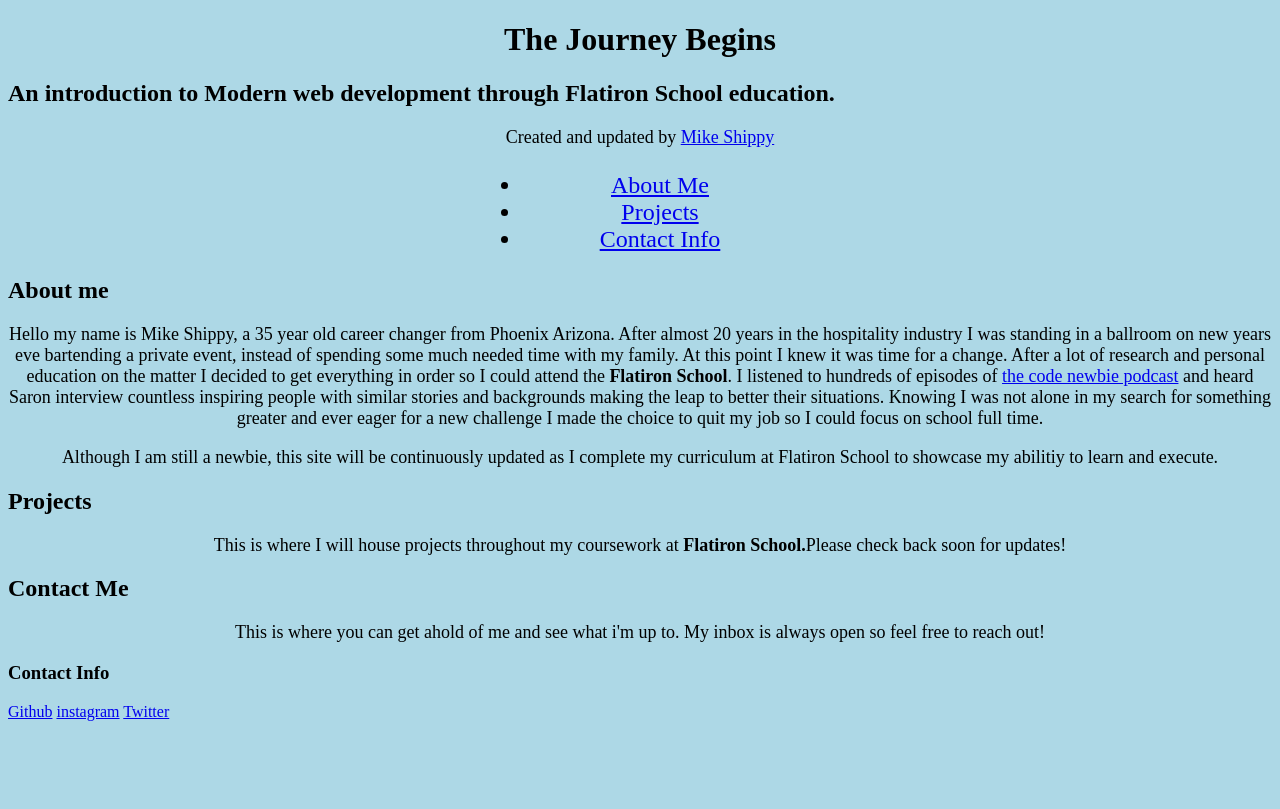
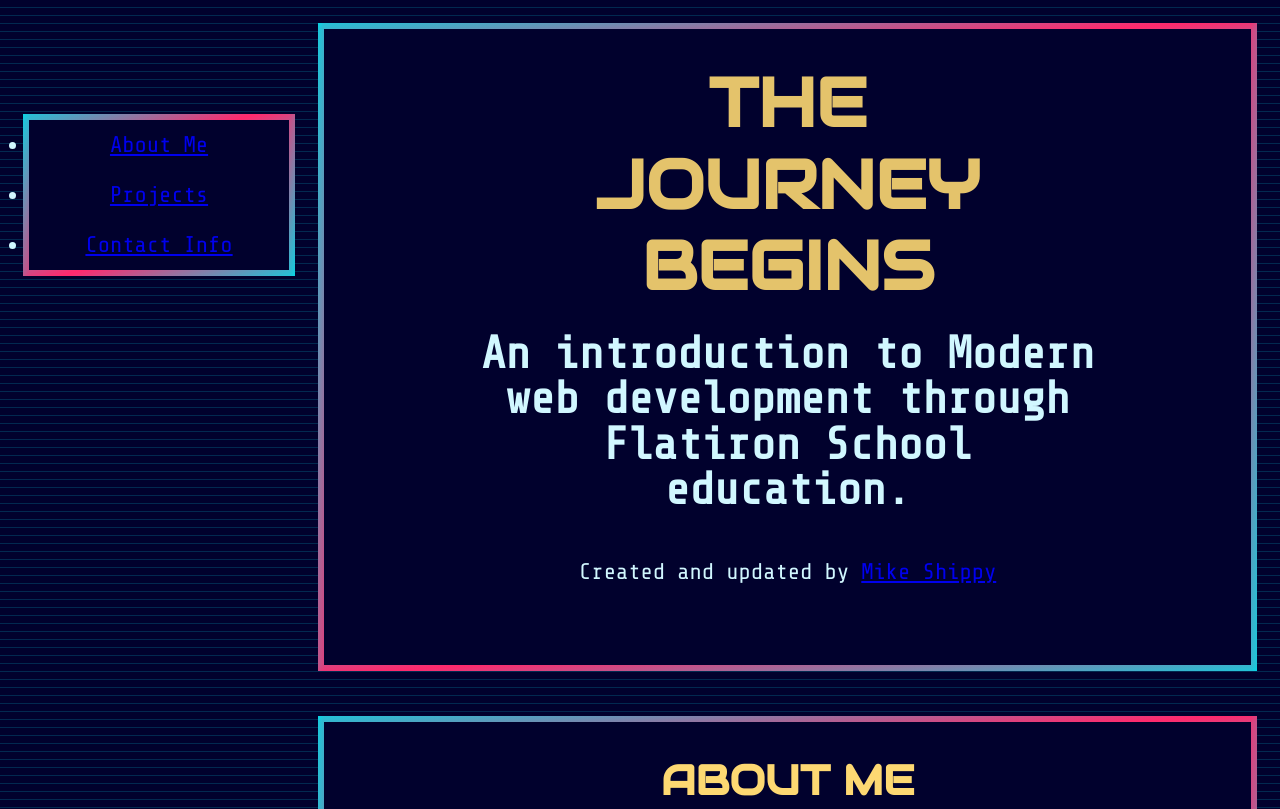
Before and after one commit to mikeship04/my-git-project, a plain HTML site: page index.html in a window 1280 px wide. Shown: the top 809 px of the page. Drawn offline with nearby package versions, Linux system fonts and the light colour scheme.

Commit message:
css and html updates

```diff
--- a/index.html
+++ b/index.html
@@ -35,7 +35,7 @@
                         on new years eve bartending a private event, instead of spending some much needed time with my family.  At this point I knew it was time for a change.  After a lot of research
                         and personal education on the matter I decided to get everything in order so I could attend the <strong>Flatiron School</strong>.  I listened to hundreds of episodes of
                         <a href="https://www.codenewbie.org/podcast" target="_blank">the code newbie podcast</a> and heard Saron interview countless inspiring people with similar stories and backgrounds
-                        making the leap to better their situations.  Knowing I was not alone in my search for something greater and ever eager for a new challenge I made the choice to
+                        making the leap to better their situations.  Knowing I was not alone in my search for something greater and ever eager for a new challenge I made the difficult choice to
                         quit my job so I could focus on school full time.
                     </p>
                     <p>Although I am still a newbie, this site will be continuously updated as I complete my curriculum at
@@ -46,7 +46,7 @@
             <article id="Projects">
                 <section class="container">
                     <h2>Projects</h2>
-                    <p>This is where I will house projects throughout my coursework at <strong>Flatiron School.</strong>Please check back soon for updates!</p>
+                    <p>This is where I will house projects throughout my coursework at <strong>Flatiron School.</strong>  Please check back soon for updates!</p>
                 </sectioin>
             </article>
             <article id="contact">
--- a/style.css
+++ b/style.css
@@ -1,34 +1,237 @@
-body {
-    background: lightblue;
+@import url("https://fonts.googleapis.com/css2?family=Audiowide&family=Share+Tech+Mono&display=swap");
+
+:root {
+  --font-body: "Share Tech Mono", monospace;
+  --font-headings: "Audiowide", cursive;
+  --neon-pink: 341, 100%, 58%;
+  --neon-blue: 184, 96%, 46%;
+  --very-light-blue: 190, 100%, 91%;
+  --dark-blue: 240, 95%, 9%;
+  --yellow: 44, 97%, 72%;
+  --border: hsl(var(--neon-blue)), hsl(var(--neon-pink)), hsl(var(--neon-blue));
+  --padding-wrapper: 1.5em;
+  --border-image: linear-gradient(-45deg, var(--border)) 10% stretch;
+  --background-lines: linear-gradient(
+      hsla(184, 96%, 46%, 0) 90%,
+      hsla(184, 96%, 46%, 0.25) 95%
+    )
+    top left / 100% 0.5rem;
 }
 
-h1 {
+*,
+*:before,
+*:after {
+    -webkit-box-sizing: border-box;
+    box-sizing: border-box;
+    margin: 0;
+    padding: 0;
+}
+
+body {
+    padding: 1em;
+    background: hsl(var(--dark-blue)) var(--background-lines);
+    color: hsl(var(--very-light-blue));
+    font-family: var(--font-body);
+    font-size: 1.2rem;
+    font-size: clamp(1.2rem, 0.7rem + 0.9vw, 4rem);
+    line-height: 1.2;
+    overflow-x: hidden;
+    max-width: 112.5rem;
+}
+
+@media (min-width: 48rem) {
+    body {
+        margin-left: 13em;
+    }
+}
+
+h1,
+h2,
+h3,
+h4 {
+    z-index: 2;
+    position: relative;
+    color: hsl(var(--yellow));
+    font-family: var(--font-headings);
+    text-transform: uppercase;
+    text-align: center;
+    margin-left: auto;
+    margin-right: auto;
+}
+
+h2,
+h3,
+h4 {
+    z-index: 3;
+    position: relative;
+    font-size: 1.6rem;
+    font-size: clamp(1.6rem, 1rem + 2vw, 3rem);
+}
+
+h3 {
+    margin-top: 1em;
+}
+
+strong {
+    color: hsl(var(--yellow));
+}
+
+a:hover,
+a:active {
+  color: hsl(var(--neon-pink));
+  top: -0.03rem;
+  left: -0.03rem;
+}
+
+p:not(:first-child) {
+    margin-top: 2em;
+}
+
+p:last-child {
+    margin-bottom: 2em;
+}
+
+.links .container,
+[class^="link"] {
+    display: block;
+    margin-top: 1em;
+    border: 0.2rem solid hsl(var(--yellow));
+    padding: 0.6em 1.2em;
+    color: hsl(var(--neon-blue));
+    text-decoration: none;
+    text-align: center;
+    font-size: 0.95em;
+    max-width: 35ch;
+    margin-left: auto;
+    margin-right: auto;
+}
+
+::-moz-selection {
+    background-color: hsl(var(--yellow));
+    color: hsl(var(--dark-blue));
+}
+
+::selection {
+    background-color: hsl(var(--yellow));
+    color: hsl(var(--dark-blue));
+}
+
+:focus {
+    outline: 2px solid transparent;
+}
+
+:focus-visible {
+    outline-color: hsl(var(--neon-pink));
+    outline-offset: 2px;
+}
+
+header {
+    width: 100%;
+    border: 0.4rem solid hsl(var(--neon-blue));
+    padding: 1.5em;
+    background-color: hsl(var(--dark-blue));
+    border-image: var(--border-image);
     text-align: center;
 }
-p {
-    text-align: center;
-    font-size: 18px;
+
+header h1 {
+    max-width: 7ch;
+    font-size: 3em;
+    overflow: hidden;
+    opacity: 0.9;
 }
+/*am i missing a color for twitter link in header2? */
+
+header h2 {
+    margin-top: 0.5em;
+    max-width: 25ch;
+    color: hsl(var(--very-light-blue));
+    font-size: 2em;
+    font-family: var(--font-body);
+    text-transform: none;
+    line-height: 1;
+}
+
 nav {
-    width: 25%;
-    margin-left: auto;
-    margin-right: auto;
-    font-size: 24px;
+    border: 0.4rem solid hsl(var(--neon-blue));
+    margin-top: 2em;
+    border-image: var(--border-image);
+    background-color: hsl(var(--dark-blue));
+}
+
+nav ul {
+    display: -webkit-box;
+    display: -ms-flexbox;
+    display: flex;
+    -ms-flex-wrap: wrap;
+    flex-wrap: wrap;
+}
+
+nav li {
+    -webkit-box-flex: 1;
+    -ms-flex: 1 1 33%;
+    flex: 1 1 33%;
+    margin-top: 0;
+    border: 1px solidi hsl(var(--neon-blue));
+    padding: 0.5em;
+    width: 100%;
     text-align: center;
 }
-.row {
-    display: flex;
+
+nav a {
+    margin: 0;
+    padding: 0;
+    font-size: 1em;
+}
+
+@media screen and (min-width: 48rem) {
+    nav {
+        position: fixed;
+        left: 1em;
+        top: 3em;
+        width: 12em;
+    }
+}
+
+nav ul {
+    -webkit-box-orient: vertical;
+    -webkit-box-direction: normal;
+    -ms-flex-direction: column;
+    flex-direction: column;
+}
+
+[id="about"] > .container {
     width: 100%;
-    justify-content: center;
-    align-items: center;
+    border: 0.4rem solid hsl(var(--neon-blue));
+    padding: 1.5em;
+    margin-top: 2em;
+    background-color: hsl(var(--dark-blue));
+    border-image: var(--border-image);
 }
-.column {
-    display: flex;
-    position: relative;
-    flex: 33.33%;
-    padding: 5px;
+
+[id="Projects"] > .container {
+    width: 100%;
+    border: 0.4rem solid hsl(var(--neon-blue));
+    padding: 1.5em;
+    margin-top: 2em;
+    background-color: hsl(var(--dark-blue));
+    border-image: var(--border-image);
 }
-img {
-    width: 400px;
-    height: auto;
+
+[id="contact"] > .container {
+    width: 100%;
+    border: 0.4rem solid hsl(var(--neon-blue));
+    padding: 1.5em;
+    margin-top: 2em;
+    background-color: hsl(var(--dark-blue));
+    border-image: var(--border-image);
 }
+
+[id="links"] > .container {
+    width: 100%;
+    border: 0.4rem solid hsl(var(--neon-blue));
+    padding: 1.5em;
+    margin-top: 2em;
+    background-color: hsl(var(--dark-blue));
+    border-image: var(--border-image);
+}
```
